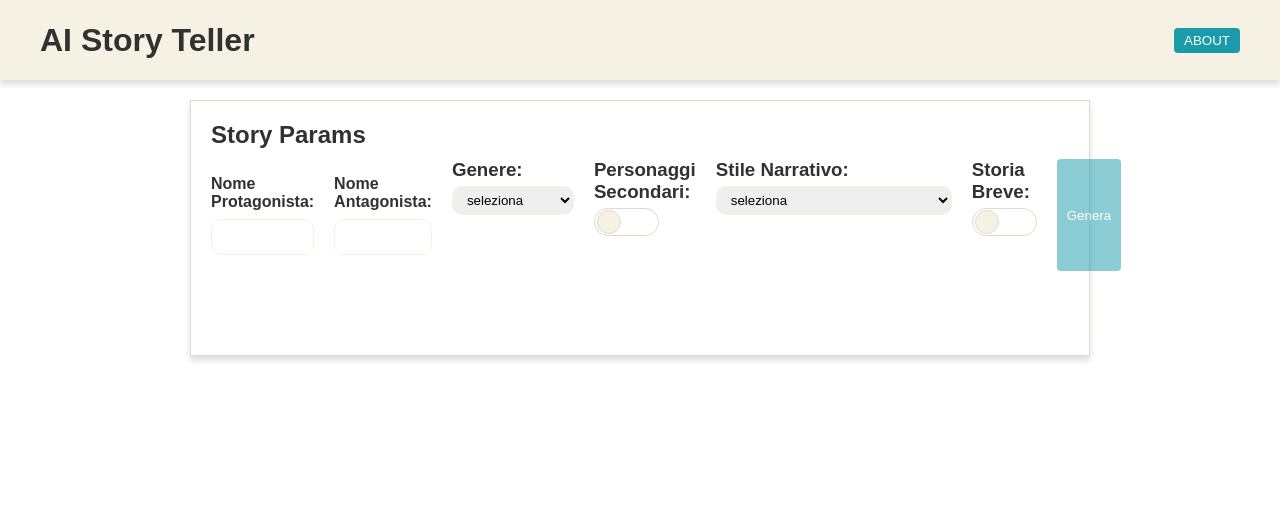
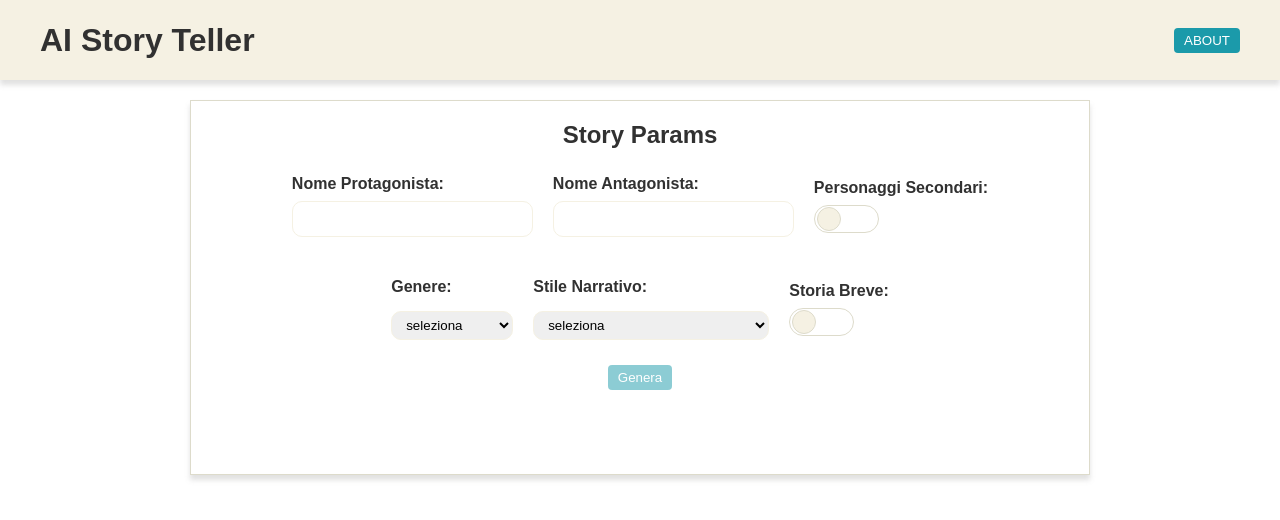
Before and after one commit to GiovanniRaniolo/ai-story-teller, a Next.js app: page / in a window 1280 px wide. Shown: the top 520 px of the page. Built offline with nearby package versions, Linux system fonts and the light colour scheme; a web font is replaced by a local one.

Commit message:
style: upgrade some styles

```diff
--- a/src/components/Atoms/Switch/Switch.module.scss
+++ b/src/components/Atoms/Switch/Switch.module.scss
@@ -8,7 +8,7 @@
   position: relative;
   cursor: pointer;
   background-color: var(--color-0);
-  transition: all 0.2s ease;
+  transition: all 0.5s ease;
   overflow: hidden;
 
   .mask {
@@ -16,8 +16,8 @@
     width: 0%;
     height: 100%;
     z-index: 1;
-    background-color: red;
-    transition: all 2s ease;
+    background-color: var(--primary-color);
+    transition: all 0.5s ease;
 
     &.active {
       width: 100%;
@@ -36,12 +36,8 @@
     z-index: 10;
 
     &.active {
-      left: 30px;
+      left: 38px;
       border: 1px solid var(--color-20);
     }
   }
-
-  &.active {
-    background-color: var(--color-100);
-  }
 }
--- a/src/components/Molecules/SelectBox/SelectBox.module.scss
+++ b/src/components/Molecules/SelectBox/SelectBox.module.scss
@@ -1,6 +1,10 @@
 .main {
   h3 {
-    margin-bottom: rem(5px);
+    margin-bottom: rem(15px);
+
+    display: block;
+    font-weight: bold;
+    font-size: 1rem;
   }
 
   select {
--- a/src/components/Molecules/SwitchBox/SwitchBox.module.scss
+++ b/src/components/Molecules/SwitchBox/SwitchBox.module.scss
@@ -1,5 +1,8 @@
 .main {
   h3 {
-    margin-bottom: rem(5px);
+    display: block;
+    margin-bottom: 0.5rem;
+    font-weight: bold;
+    font-size: 1rem;
   }
 }
--- a/src/components/Organism/WindowBox/WindowBox.module.scss
+++ b/src/components/Organism/WindowBox/WindowBox.module.scss
@@ -2,6 +2,8 @@
   @include window-style();
 
   h2 {
+    display: flex;
+    justify-content: center;
     margin-bottom: rem(10px);
   }
 }
--- a/src/pages/index.tsx
+++ b/src/pages/index.tsx
@@ -99,15 +99,17 @@ export default function Home() {
                 value={antagonista}
                 setValue={setAntagonista}
               />
+              <SwitchBox
+                label="Personaggi Secondari:"
+                value={personaggiSecondari}
+                setValue={setPersonaggiSecondari}
+              />
+            </div>
+            <div className={style.container}>
               <SelectBox
                 label="Genere:"
                 list={listaGeneri}
                 setAction={setGenere}
-              />
-              <SwitchBox
-                label="Personaggi Secondari:"
-                value={personaggiSecondari}
-                setValue={setPersonaggiSecondari}
               />
               <SelectBox
                 label="Stile Narrativo:"
@@ -119,6 +121,9 @@ export default function Home() {
                 value={breve}
                 setValue={setBreve}
               />
+            </div>
+
+            <div className={style.container}>
               <Button
                 label="Genera"
                 onClick={handleGenerate}
--- a/src/styles/Home.module.css
+++ b/src/styles/Home.module.css
@@ -7,6 +7,9 @@
     .container {
       display: flex;
       gap: 20px;
+      align-items: center;
+      justify-content: center;
+      margin-bottom: 25px;
     }
 
     .result {
```
